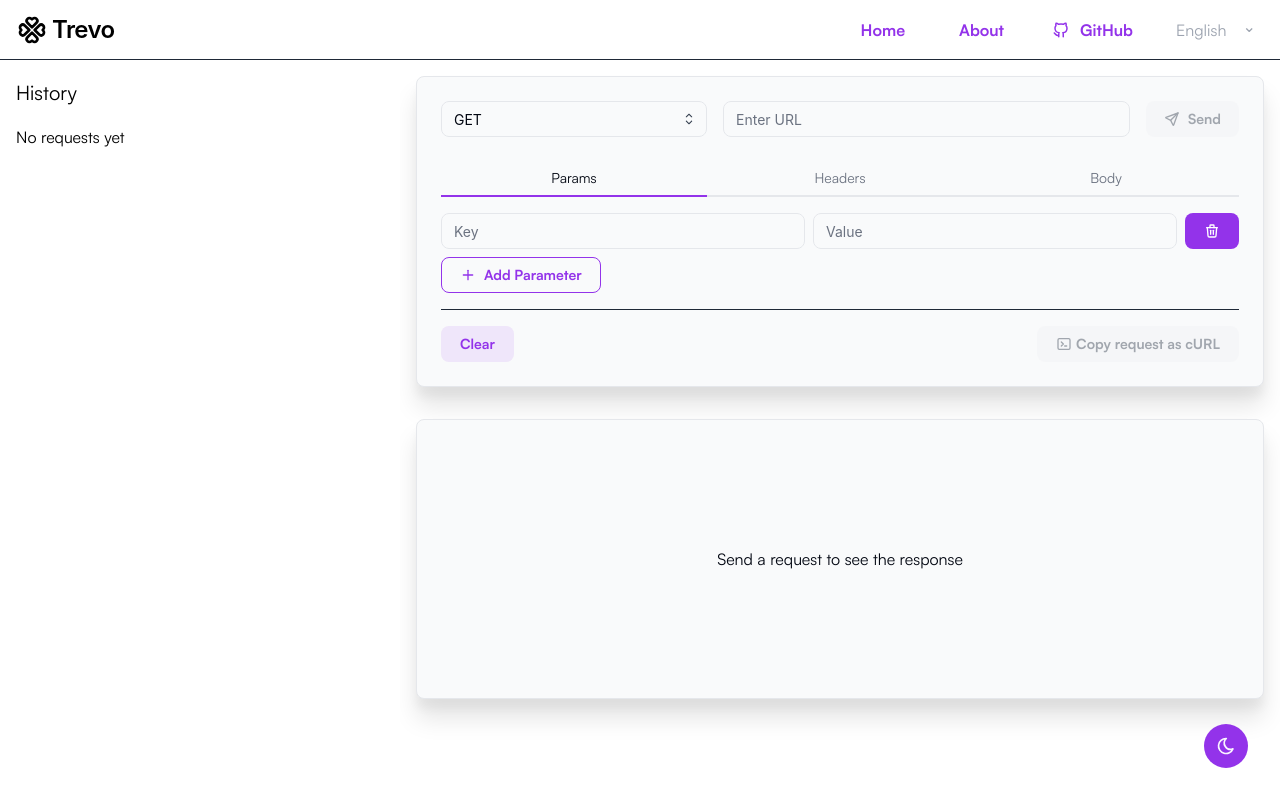
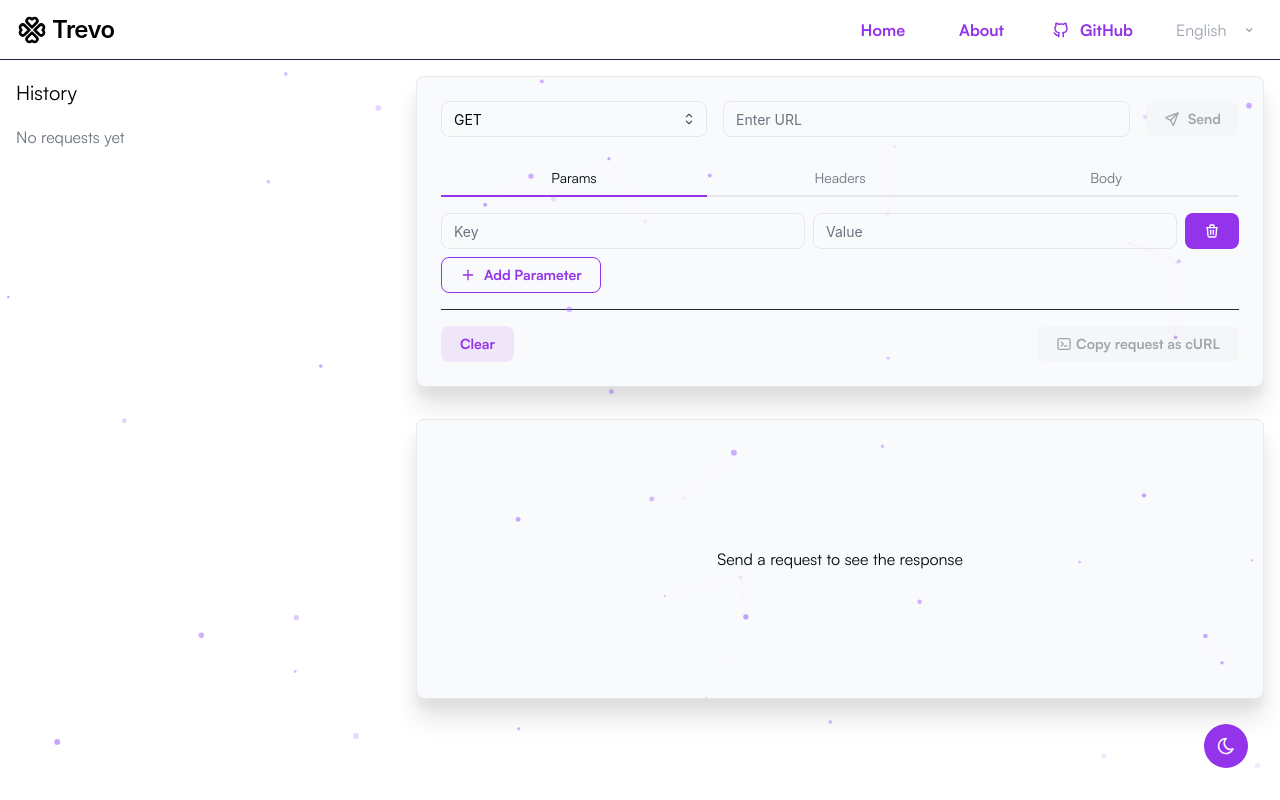
Before and after one commit to olucasandrade/trevo, a Next.js app: page /en in a window 1280 px wide. Built offline with nearby package versions, Linux system fonts and the light colour scheme.

Commit message:
feat: enhance page layout with interactive particles and smooth animations

```diff
--- a/src/app/[locale]/page.tsx
+++ b/src/app/[locale]/page.tsx
@@ -9,6 +9,8 @@ import { ApiResponse } from '../services/apiService';
 import { useDisclosure } from '@mantine/hooks';
 import { Header } from '../components/Header';
 import { IconChevronRight } from '@tabler/icons-react';
+import InteractiveParticles from '../components/InteractiveParticles';
+import { motion } from 'framer-motion';
 
 export default function Index() {
   const { history } = useRequestHistory();
@@ -33,17 +35,29 @@ export default function Index() {
         }}
         padding="md"
         withBorder={false}
+        className="transition-all duration-300 ease-in-out"
       >
         <Header opened={opened} toggle={toggle} />
-      <AppShell.Navbar p="md">
-      <Text size="xl" className='mb-4'>
+        <AppShell.Navbar p="md" className="transition-transform duration-300 ease-in-out">
+          <InteractiveParticles />
+          <Text size="xl" className="mb-4 transition-opacity duration-300">
             History
           </Text>
 
           {history.length > 0 ? (
-           history.map((item: HistoryItem) => (
+            <motion.div
+              initial={{ opacity: 0 }}
+              animate={{ opacity: 1 }}
+              transition={{ duration: 0.5 }}
+            >
+              {history.map((item: HistoryItem, index: number) => (
+                <motion.div
+                  key={item.id}
+                  initial={{ x: -20, opacity: 0 }}
+                  animate={{ x: 0, opacity: 1 }}
+                  transition={{ delay: index * 0.1 }}
+                >
                   <NavLink
-            key={item.id}
                     label={item.url}
                     rightSection={
                       <IconChevronRight size={12} stroke={1.5} className="mantine-rotate-rtl" />
@@ -51,23 +65,48 @@ export default function Index() {
                     variant="filled"
                     active
                     onClick={() => handleHistorySelect(item)}
-            className='rounded-md mb-2'
+                    className="rounded-md mb-2 transform transition-all duration-200 hover:scale-102 hover:shadow-md"
                   />
-          ))
+                </motion.div>
+              ))}
+            </motion.div>
           ) : (
-              <div>No requests yet</div>
+            <motion.div
+              initial={{ opacity: 0 }}
+              animate={{ opacity: 1 }}
+              className="text-gray-500"
+            >
+              No requests yet
+            </motion.div>
           )}
         </AppShell.Navbar>
         <AppShell.Main>
-      <div className="flex gap-8">
+          <motion.div
+            className="flex gap-8"
+            initial={{ opacity: 0, y: 20 }}
+            animate={{ opacity: 1, y: 0 }}
+            transition={{ duration: 0.5 }}
+          >
             <div className="flex-1 space-y-8">
+              <motion.div
+                initial={{ opacity: 0, x: -20 }}
+                animate={{ opacity: 1, x: 0 }}
+                transition={{ duration: 0.5 }}
+              >
                 <RequestPanel
                   onResponse={setResponse}
                   selectedRequest={selectedRequest}
                 />
+              </motion.div>
+              <motion.div
+                initial={{ opacity: 0, x: 20 }}
+                animate={{ opacity: 1, x: 0 }}
+                transition={{ duration: 0.5, delay: 0.2 }}
+              >
                 <ResponsePanel response={response} />
+              </motion.div>
             </div>
-        </div>
+          </motion.div>
         </AppShell.Main>
       </AppShell>
     );
```
Lines whose indentation alone changed are shown as unchanged.
